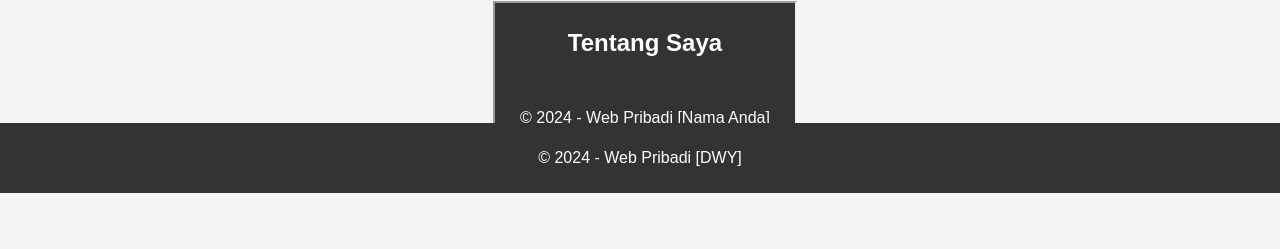
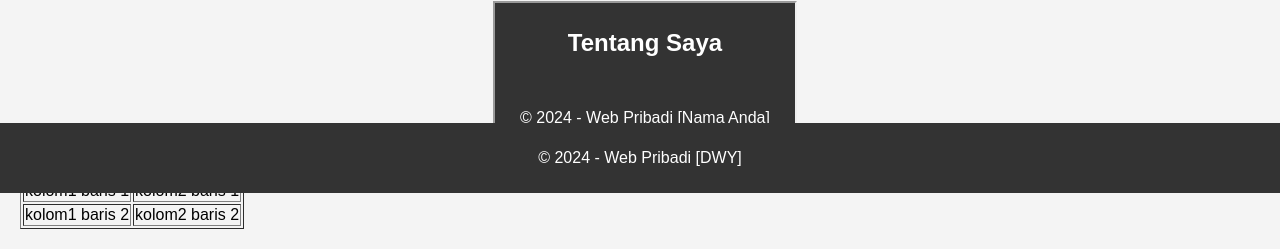
Before and after one commit to DwySeptinKurnia/DwySeptinKurnia.github.io, a plain HTML site: page index.html in a window 1280 px wide. Shown: the part 607-856 px from the top of the page. Before the commit the page ends 800 px from the top, so only its background shows below. Drawn offline with Linux system fonts and the light colour scheme.

Commit message:
Update index.html

```diff
--- a/index.html
+++ b/index.html
@@ -26,6 +26,19 @@
             <a href="https://www.google.com/">menuju ke google</a>
             <br><img src="https://cdn.pixabay.com/photo/2023/10/16/17/38/piggy-8319773_1280.jpg"width="500" height="250">
             <br><<iframe src="tentang.html"></iframe>
+            <br<>
+            <table border="1">
+                <caption>judul tabel</caption>
+                <tr>
+                    <td> kolom1 baris 1</td>
+                    <td> kolom2 baris 1</td>
+                </tr>
+                <tr>
+                    <td> kolom1 baris 2</td>
+                    <td> kolom2 baris 2</td>
+                </tr>
+                </table>
+
         </section>
     </main>
 
```
